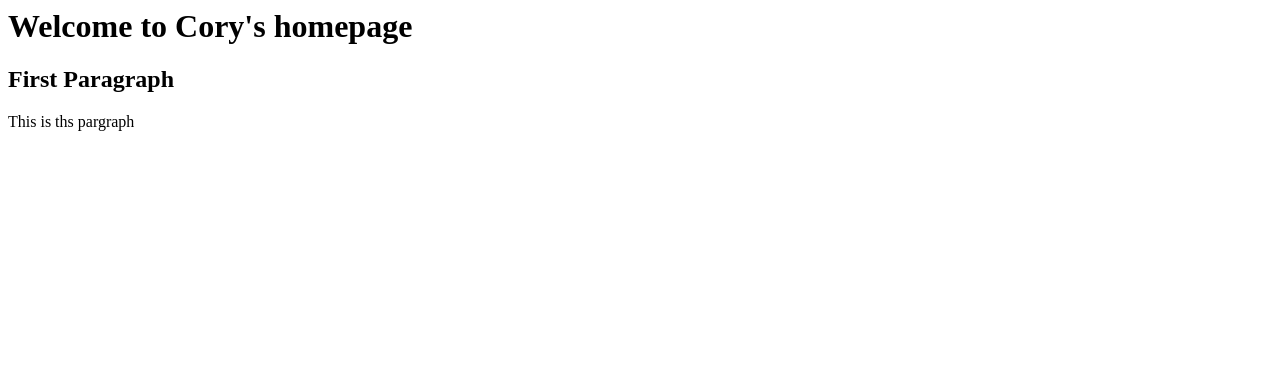
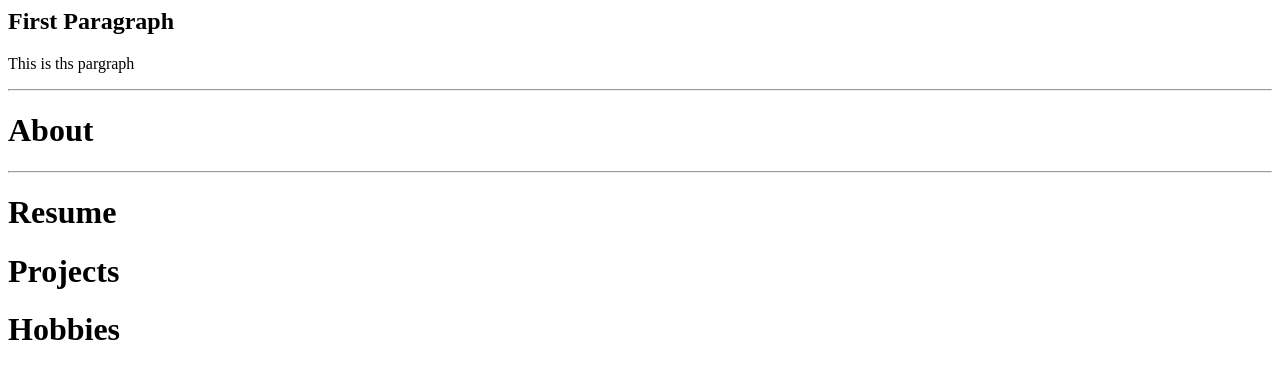
Before and after one commit to Cmorgan5/Cmorgan5.github.io, a plain HTML site: page index.html in a window 1280 px wide. Drawn offline with Linux system fonts and the light colour scheme.

Commit message:
added index.html

```diff
--- a/index.html
+++ b/index.html
@@ -1,5 +1,25 @@
-<h1> Welcome to Cory's homepage</h1>
+<html>
+
+<head>
+<title> Cory Morgan's Resume </title>
+</head>
 
 <h2> First Paragraph</h2>
 
 <p> This is ths pargraph</p>
+
+<hr>
+<h1> About</h1>
+<p> </p>
+
+<hr>
+<h1> Resume </h1>
+<p> <a <href="www.facebook.com" target= _blank >   </p>
+
+<h1> Projects</h1>
+<p> </p>
+
+<h1> Hobbies</h1>
+<p> </p>
+
+</html>
```
